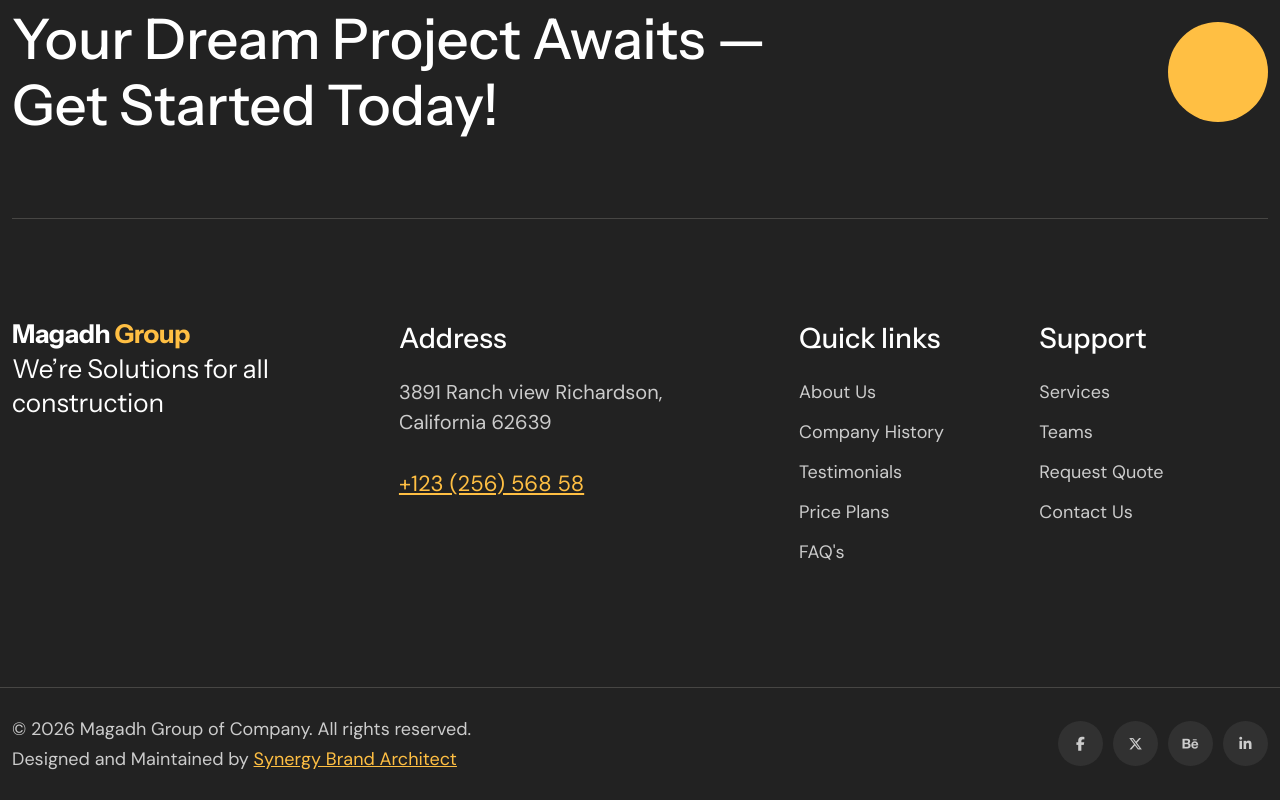
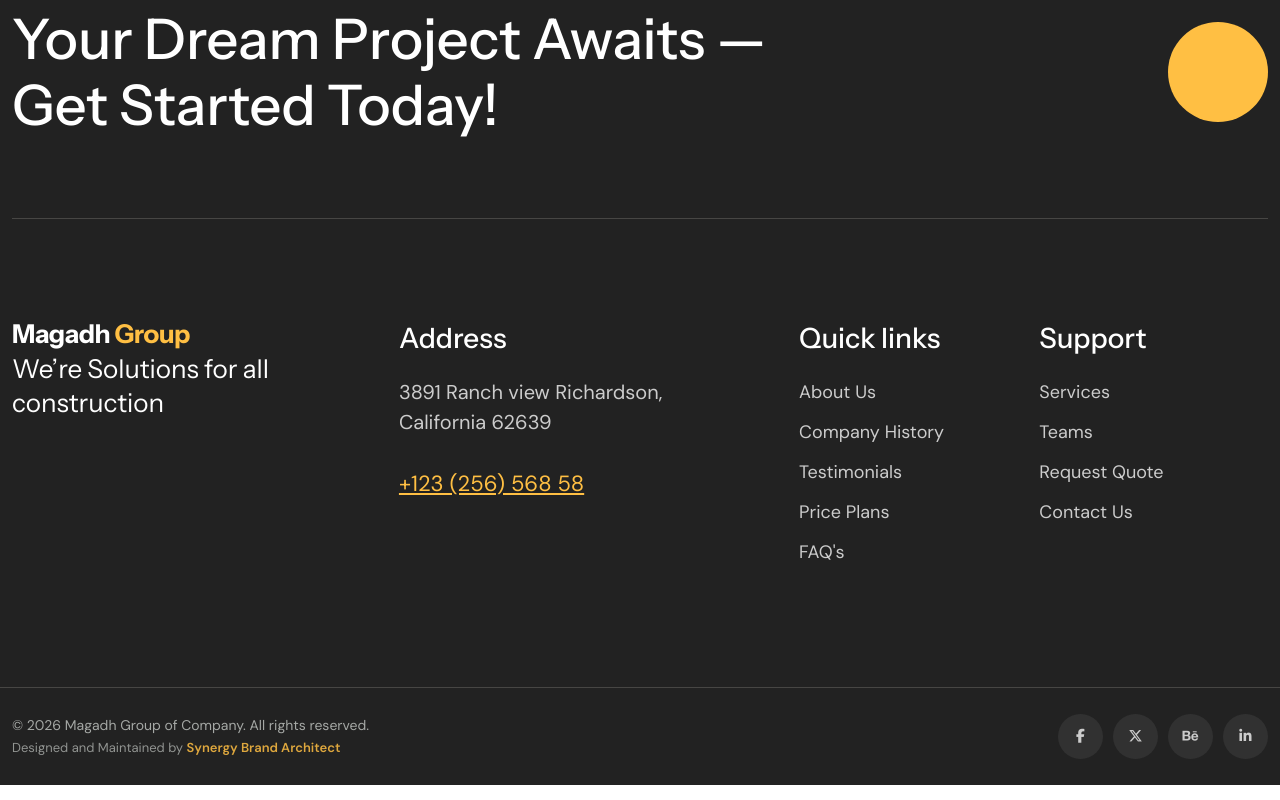
Before and after one commit to kumaranujranchi/magadhgroup, a React (Create React App) app in the folder main-file/: page / in a window 1280 px wide. Shown: the part 7809-8609 px from the top of the page. Built offline with nearby package versions, Linux system fonts and the light colour scheme; a web font is replaced by a local one.

Commit message:
Redesign footer copyright area for improved typography, line spacing, hierarchy, and hover effects

```diff
--- a/main-file/src/components/layout/footers/footer-one.js
+++ b/main-file/src/components/layout/footers/footer-one.js
@@ -80,7 +80,28 @@ const FooterOne = () => {
                     <div className="row al-center">
                         <div className="col-md-7">
                             <div className="copyright__area-content md-t-center md-mb-10">
-                                <p>© 2026 Magadh Group of Company. All rights reserved.<br />Designed and Maintained by <Link to="https://www.synergybrandarchitect.in" target="_blank">Synergy Brand Architect</Link></p>
+                                <p style={{ fontSize: '14px', lineHeight: '22px', color: '#a5a8a5', margin: 0 }}>
+                                    © 2026 Magadh Group of Company. All rights reserved.
+                                    <br />
+                                    <span style={{ fontSize: '13px', opacity: 0.85 }}>
+                                        Designed and Maintained by{' '}
+                                        <a
+                                            href="https://www.synergybrandarchitect.in"
+                                            target="_blank"
+                                            rel="noopener noreferrer"
+                                            style={{
+                                                color: 'var(--primary-color-1)',
+                                                textDecoration: 'none',
+                                                fontWeight: '600',
+                                                transition: 'color 0.3s ease'
+                                            }}
+                                            onMouseOver={(e) => e.target.style.color = '#ffffff'}
+                                            onMouseOut={(e) => e.target.style.color = 'var(--primary-color-1)'}
+                                        >
+                                            Synergy Brand Architect
+                                        </a>
+                                    </span>
+                                </p>
                             </div>
                         </div>
                         <div className="col-md-5">
```
